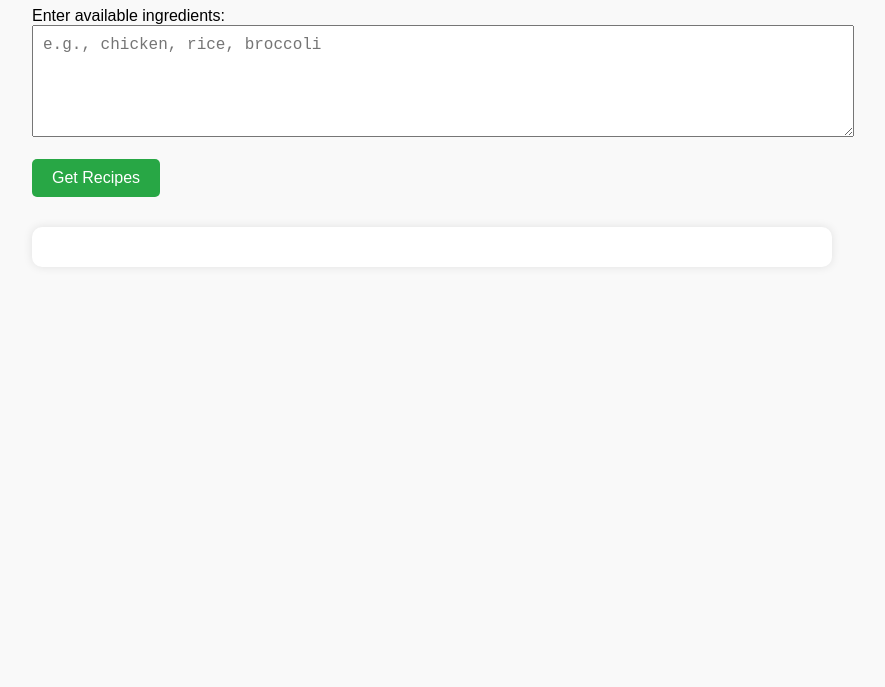
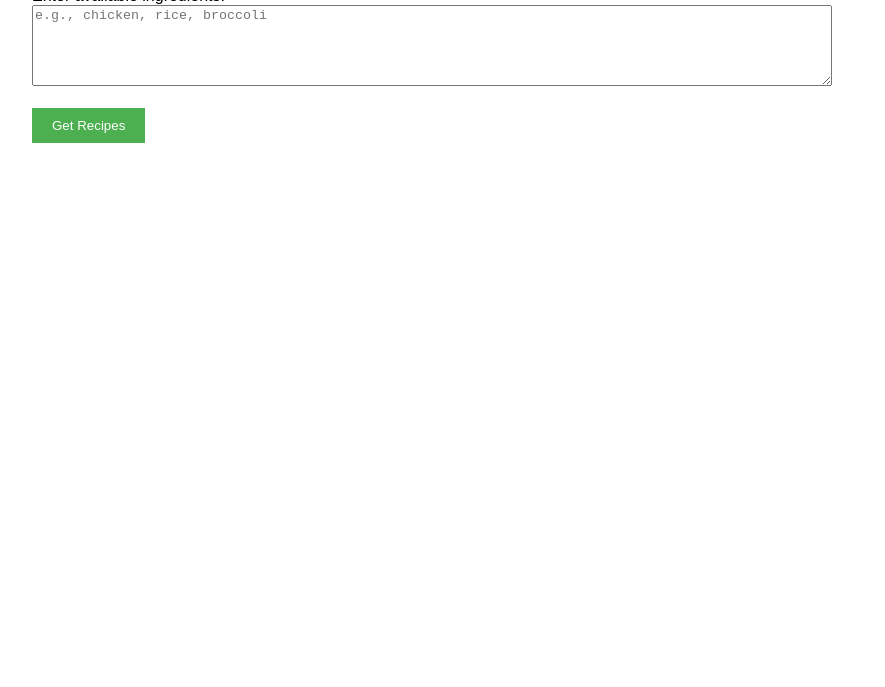
Before and after one commit to kentishnguyen/kentishnguyen.github.io, a website: page index.html in a window 1280 px wide. Shown: the part 113-800 px from the top of the page, without its empty margins (208-1093 px from the left). Drawn offline with Linux system fonts and the light colour scheme.

Commit message:
Add files via upload

```diff
--- a/index.html
+++ b/index.html
@@ -6,48 +6,30 @@
   <style>
     body {
       font-family: Arial, sans-serif;
-      background-color: #f9f9f9;
-      padding: 40px;
       max-width: 800px;
-      margin: auto;
+      margin: 0 auto;
+      padding: 20px;
     }
-
-    h1 {
-      text-align: center;
-      color: #333;
-    }
-
     textarea {
       width: 100%;
-      padding: 10px;
-      font-size: 16px;
-      resize: vertical;
+      max-width: 100%;
+      box-sizing: border-box;
     }
-
     button {
-      background-color: #28a745;
+      padding: 10px 20px;
+      background-color: #4CAF50;
       color: white;
-      padding: 10px 20px;
-      font-size: 16px;
       border: none;
       cursor: pointer;
-      border-radius: 5px;
     }
-
     button:hover {
-      background-color: #218838;
+      background-color: #45a049;
     }
-
     #recipes-result {
-      margin-top: 30px;
-      background-color: #fff;
-      padding: 20px;
-      border-radius: 10px;
-      white-space: pre-line;
-      box-shadow: 0 0 10px rgba(0, 0, 0, 0.1);
+      margin-top: 20px;
+      white-space: pre-wrap;
     }
   </style>
-
 </head>
 <body>
   <h1>Meal Plan Suggestion Service</h1>
@@ -63,6 +45,8 @@
       e.preventDefault();
       const ingredients = document.getElementById("ingredients").value;
 
+      try {
+        // Send POST request to the server
         const response = await fetch('/get-recipes', {
           method: 'POST',
           headers: {
@@ -71,8 +55,20 @@
           body: JSON.stringify({ ingredients })
         });
 
+        // Parse the JSON response
         const data = await response.json();
+
+        // Check if the response is successful (status 200-299)
+        if (response.ok) {
           document.getElementById("recipes-result").innerText = data.recipes;
+        } else {
+          document.getElementById("recipes-result").innerText = `Error: ${data.error}`;
+        }
+      } catch (error) {
+        // Handle network errors or other fetch-related issues
+        console.error('Error:', error);
+        document.getElementById("recipes-result").innerText = `Error: ${error.message}`;
+      }
     });
   </script>
 </body>
```
Also changed, not shown: index.js (+9 -12 lines). Lines whose indentation alone changed are shown as unchanged.
